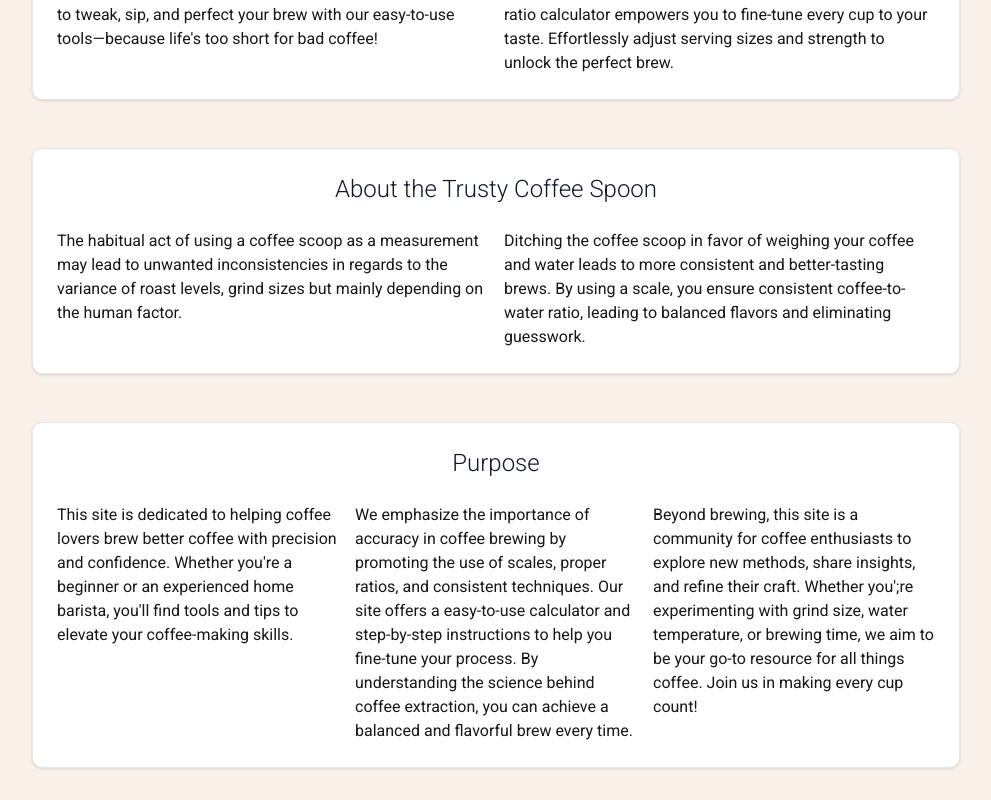
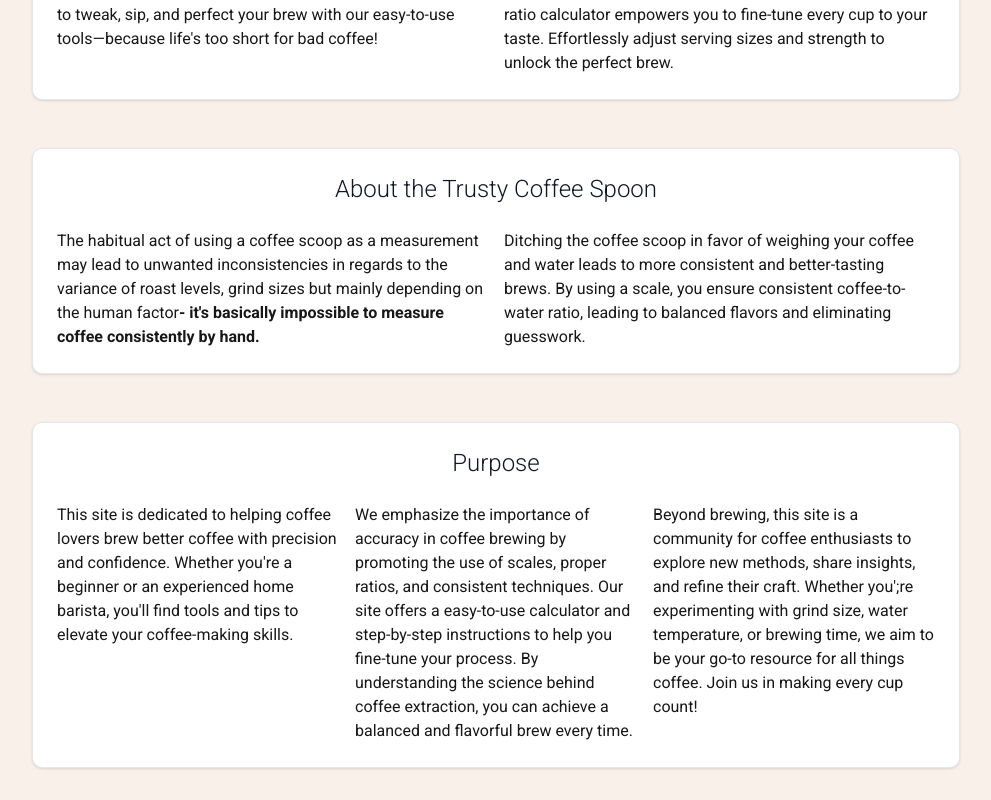
Before and after one commit to MrMarre/BrewMetrics, a Next.js app: page / in a window 1280 px wide. Shown: the part 1116-1916 px from the top of the page, without its empty margins (144-1135 px from the left). Built offline with nearby package versions, Linux system fonts and the light colour scheme.

Commit message:
fixed typos, fixed faulty link

```diff
--- a/src/components/layout/MobileDrawer.tsx
+++ b/src/components/layout/MobileDrawer.tsx
@@ -35,7 +35,7 @@ export default function MobileDrawer() {
 
           <DrawerClose className="flex" asChild>
             <Link
-              href="/"
+              href="/about"
               className="block w-full text-left text-gray-800 px-4 py-4 bg-violet-300 shadow-md"
             >
               About <ChevronRight className="ml-auto" />
--- a/src/components/layout/Navbar.tsx
+++ b/src/components/layout/Navbar.tsx
@@ -3,6 +3,7 @@ import React, { useEffect, useRef, useState } from "react";
 import Link from "next/link";
 import MobileDrawer from "./MobileDrawer";
 import { CoffeeIcon, Hammer } from "lucide-react";
+import { Button } from "../ui/button";
 
 export function NavBar() {
   const [toolsOpen, setToolsOpen] = useState(false);
@@ -73,6 +74,7 @@ export function NavBar() {
                     <li>
                       <Link
                         href="/calculator"
+                        onClick={() => setToolsOpen(false)}
                         className="block px-4 py-2 transition-colors duration-300 hover:bg-violet-400"
                       >
                         Brew Ratio Calculator
@@ -81,6 +83,7 @@ export function NavBar() {
                     <li>
                       <Link
                         href="/"
+                        onClick={() => setToolsOpen(false)}
                         className="flex items-center px-4 py-2 transition-colors duration-300 hover:bg-red-300"
                       >
                         Brew Timer <Hammer className="ml-auto h-4.5 w-4.5" />
--- a/src/pages/index.tsx
+++ b/src/pages/index.tsx
@@ -59,7 +59,11 @@ export default function Home() {
             <p className="">
               The habitual act of using a coffee scoop as a measurement may lead
               to unwanted inconsistencies in regards to the variance of roast
-              levels, grind sizes but mainly depending on the human factor.
+              levels, grind sizes but mainly depending on the human factor
+              <span className="font-bold">
+                - it&apos;s basically impossible to measure coffee consistently
+                by hand.
+              </span>
             </p>
             <p className="">
               Ditching the coffee scoop in favor of weighing your coffee and
```
